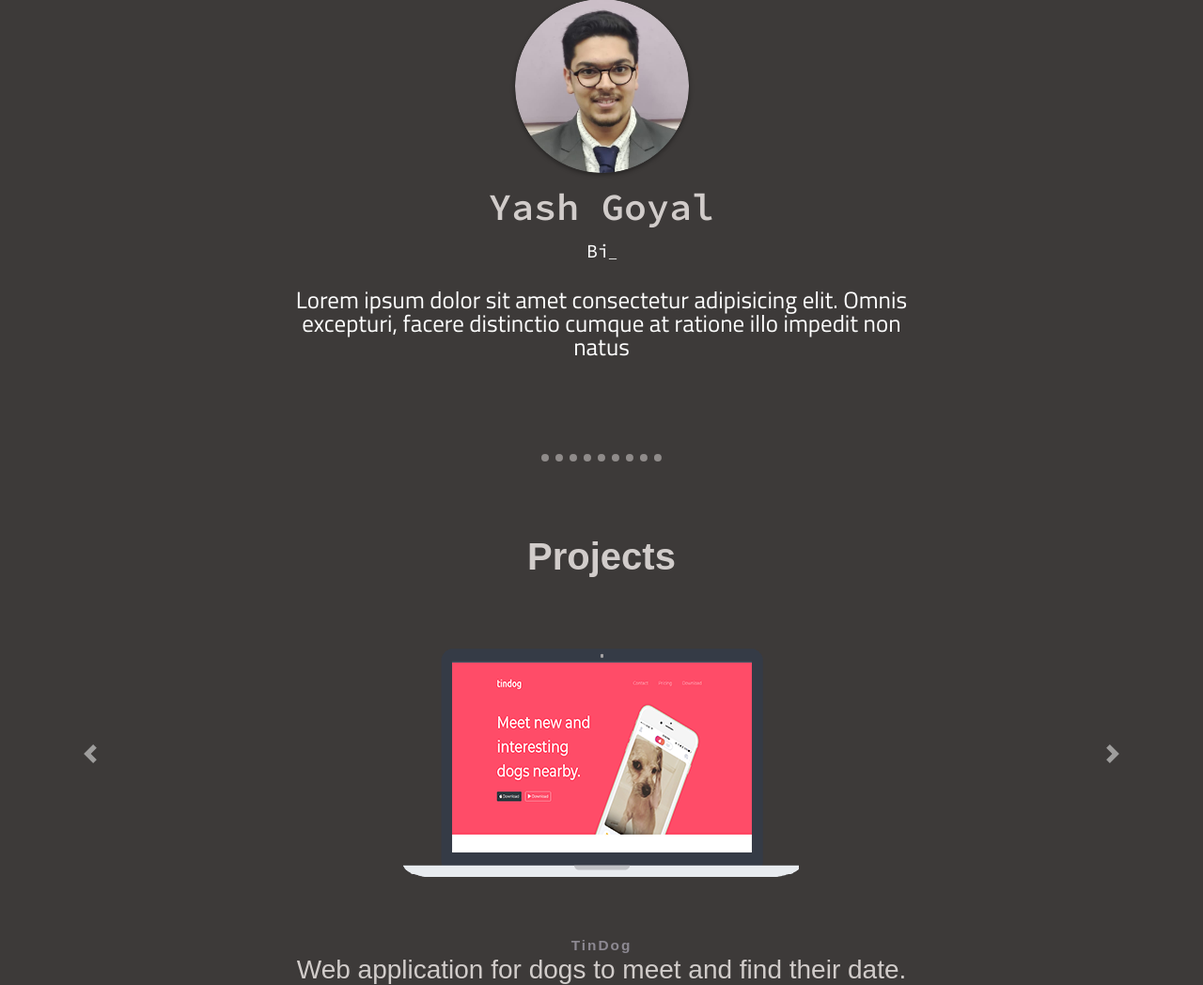
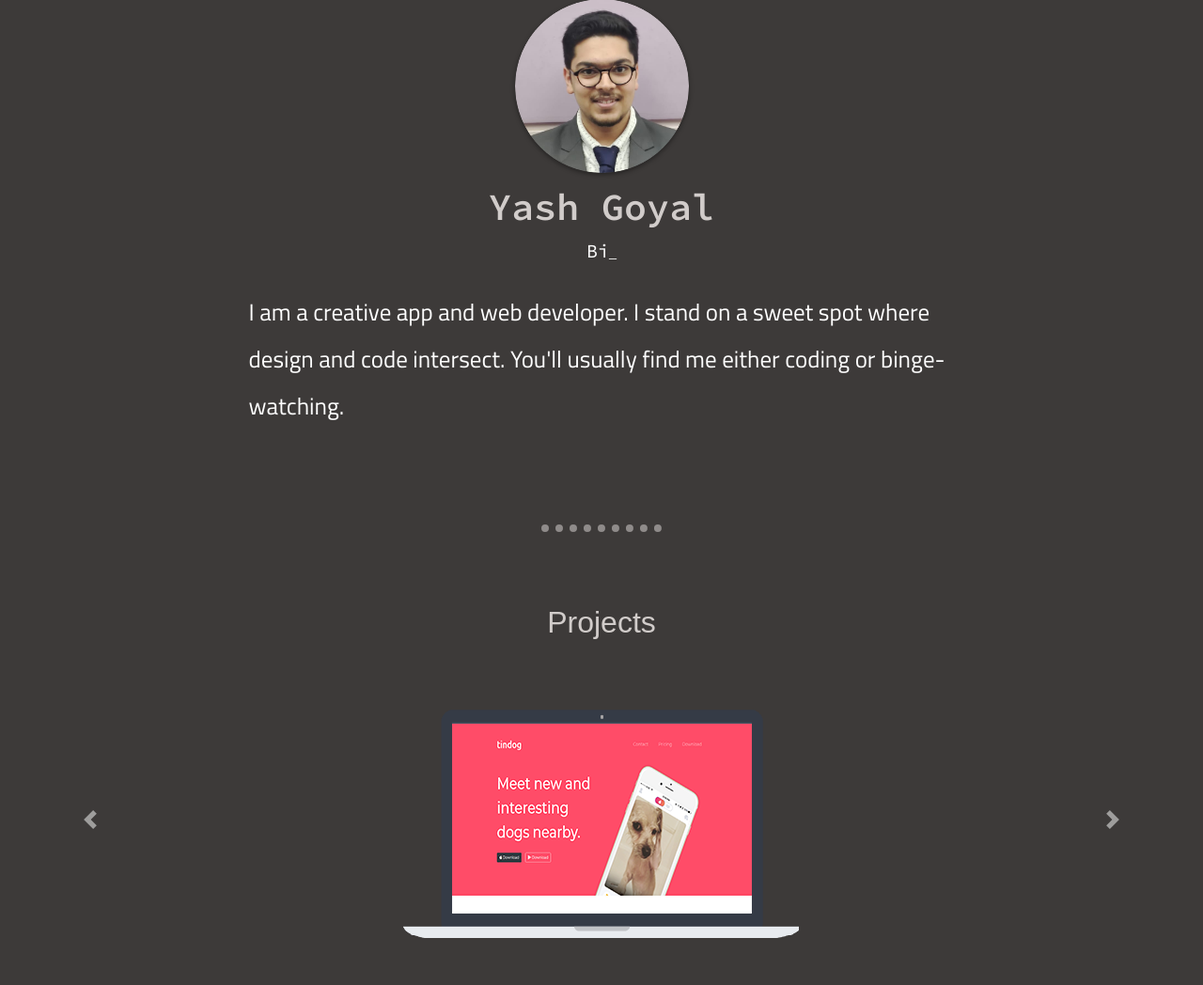
Before and after one commit to yashgoyal2802/YashGoyal2, a PHP site: page / in a window 1280 px wide. Shown: the part 78-1126 px from the top of the page at 94% size. Run offline with PHP 8.4, Linux system fonts and the light colour scheme; some libraries are stand-ins or nearby versions.

Commit message:
about me
update

```diff
--- a/css/styles.css
+++ b/css/styles.css
@@ -11,7 +11,8 @@ h4,
 h5,
 h6 {
   font-family: "Montserrat", sans-serif;
-    font-weight: 700;
+  font-weight: 500;
+  font-size: 2rem;
   padding: 1% 0 0 0;
   color: #d1ccca;
 }
@@ -25,7 +26,9 @@ h6 {
 }
 
 .name {
-    font-family: 'Source Code Pro', monospace;
+  font-family: "Source Code Pro", monospace;
+  font-size: 2.5rem;
+  font-weight: 700;
 }
 
 .profile-pic {
@@ -38,11 +41,14 @@ h6 {
 }
 
 p {
-    font-family: 'Titillium Web', sans-serif;
+  font-family: "Titillium Web", sans-serif;
   font-size: 25px;
+  width: 800px;
   color: #ffffff;
-    margin: 0 20%;
-    line-height: 1;
+  max-width: 100%;
+  margin: auto;
+  line-height: 2;
+  text-align: left;
   padding: 2%;
 }
 
@@ -100,7 +106,6 @@ hr {
   margin: 0 50px;
   padding: 1% 2%;
   display: inline-block;
-
 }
 
 .icons {
@@ -122,7 +127,7 @@ hr {
 }
 
 #description {
-    font-family: 'Source Code Pro', monospace;
+  font-family: "Source Code Pro", monospace;
   font-weight: normal;
   font-size: 20px;
   color: #ffffff;
--- a/index.html
+++ b/index.html
@@ -84,8 +84,9 @@
         <h1 class="name">Yash Goyal</h1>
         <span id="description"></span>
         <p>
-          Lorem ipsum dolor sit amet consectetur adipisicing elit. Omnis
-          excepturi, facere distinctio cumque at ratione illo impedit non natus
+          I am a creative app and web developer. I stand on a sweet spot where
+          design and code intersect. You'll usually find me either coding or
+          binge-watching.
         </p>
       </header>
     </div>
```
Lines whose indentation alone changed are shown as unchanged.
